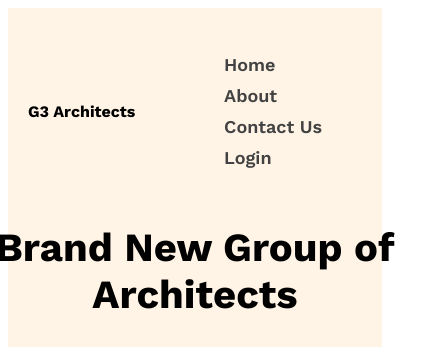
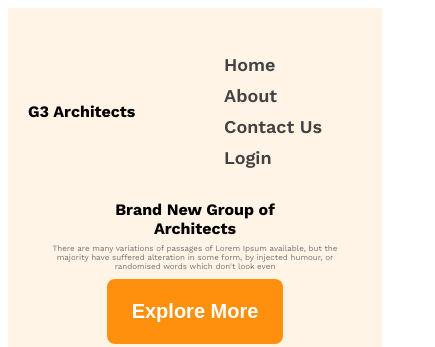
Before and after one commit to Sopnoasebachar/git_architech, a plain HTML site: page index.html in a window 390 px wide. Shown: the top 347 px of the page, 435 px wide, since content can reach past the window. Drawn offline with nearby package versions, Linux system fonts and the light colour scheme.

Commit message:
header responsive complete

```diff
--- a/style.css
+++ b/style.css
@@ -92,7 +92,11 @@ a{
   }
 
   .text {
-    width:80%;  /* Reduces width to make space or improve layout */
+    width:90%;
     font-size: 0.5rem;
   }
+  .headline{
+    width:70%;
+    font-size: 1rem;
+  }
 }
```
